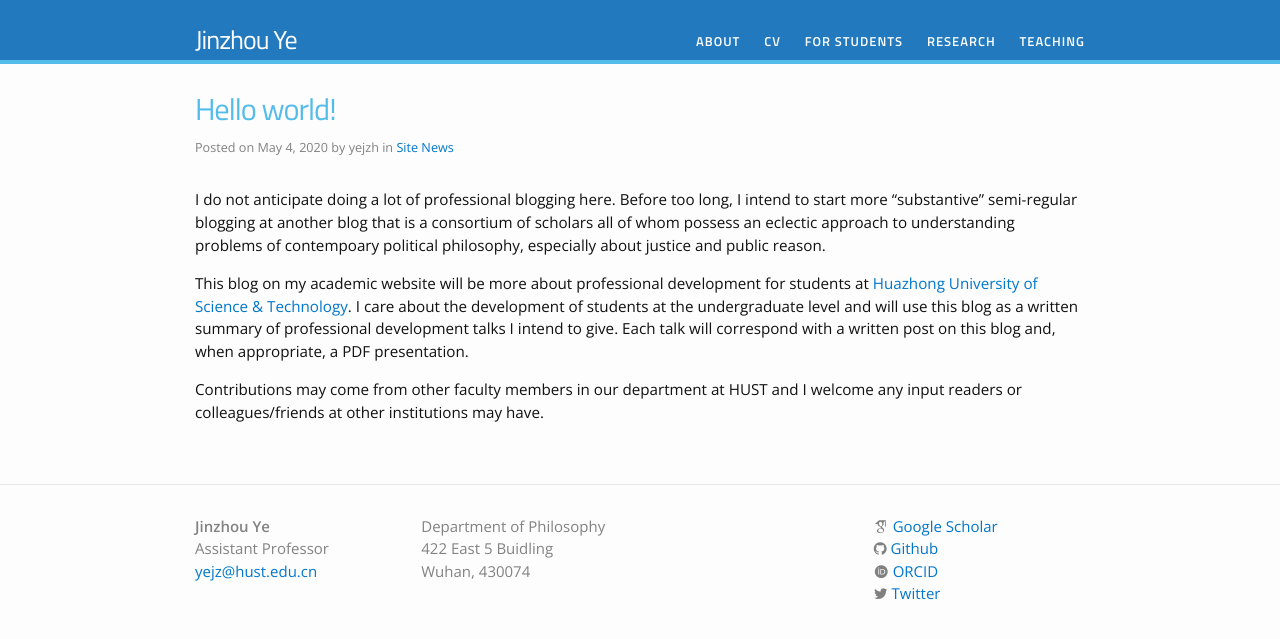
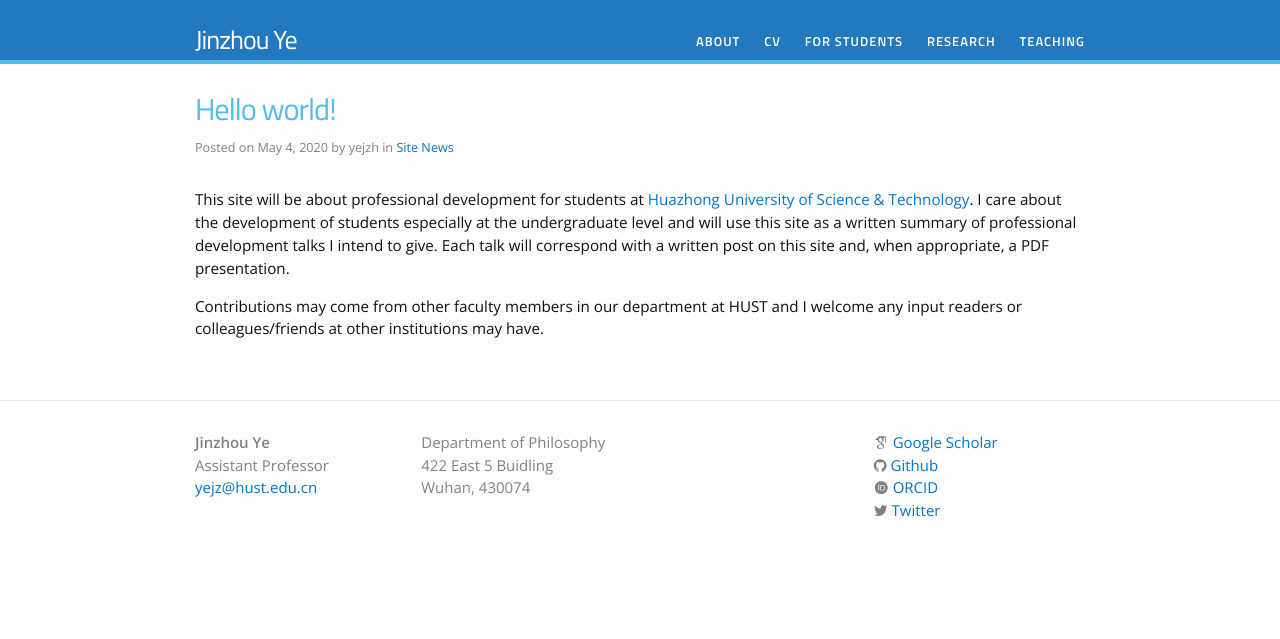
Before and after one commit to yejzh/yejzh.github.io, a Jekyll site: the page built from _posts/2020-05-04-hello-world.md, in a window 1280 px wide. Shown: the top 639 px of the page. Built offline with Jekyll 4.4.1, drawn with Linux system fonts in a browser that asks for light colours; nearby versions of some CDN libraries; some web fonts are replaced; comment, search, counter and statistics services are not loaded.

Commit message:
update post

```diff
--- a/_posts/2020-05-04-hello-world.md
+++ b/_posts/2020-05-04-hello-world.md
@@ -4,13 +4,10 @@ author: yejzh
 layout: post
 categories:
   - Site News
-excerpt: "I do not anticipate doing a lot of professional blogging here. When I do, it'll largely be about Rational Choice, Game Theory, or professional development for students in political philosophy."
 ---
 
 
-I do not anticipate doing a lot of professional blogging here. Before too long, I intend to start more “substantive” semi-regular blogging at another blog that is a consortium of scholars all of whom possess an eclectic approach to understanding problems of contempoary political philosophy, especially about justice and public reason.
-
-This blog on my academic website will be more about professional development for students at [Huazhong University of Science & Technology][1]. I care about the development of students at the undergraduate level and will use this blog as a written summary of professional development talks I intend to give. Each talk will correspond with a written post on this blog and, when appropriate, a PDF presentation.
+This site will be about professional development for students at [Huazhong University of Science & Technology][1]. I care about the development of students especially at the undergraduate level and will use this site as a written summary of professional development talks I intend to give. Each talk will correspond with a written post on this site and, when appropriate, a PDF presentation.
 
 Contributions may come from other faculty members in our department at HUST and I welcome any input readers or colleagues/friends at other institutions may have.
 
```
